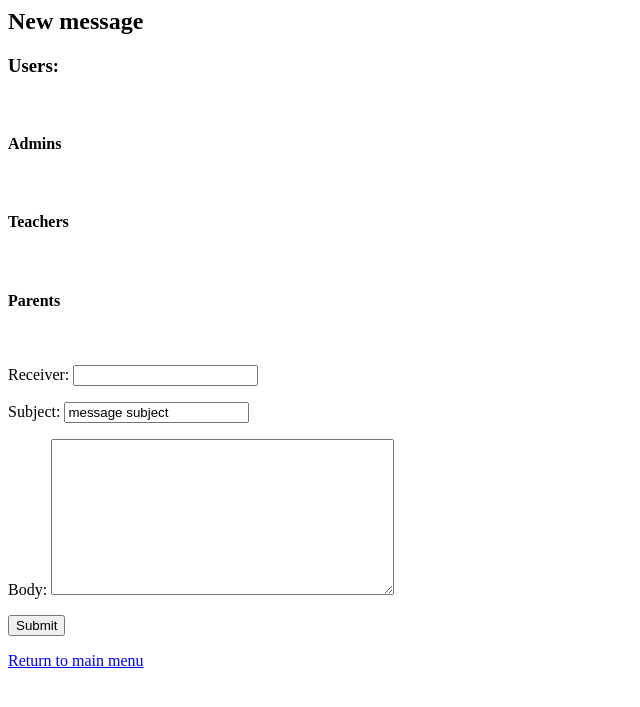
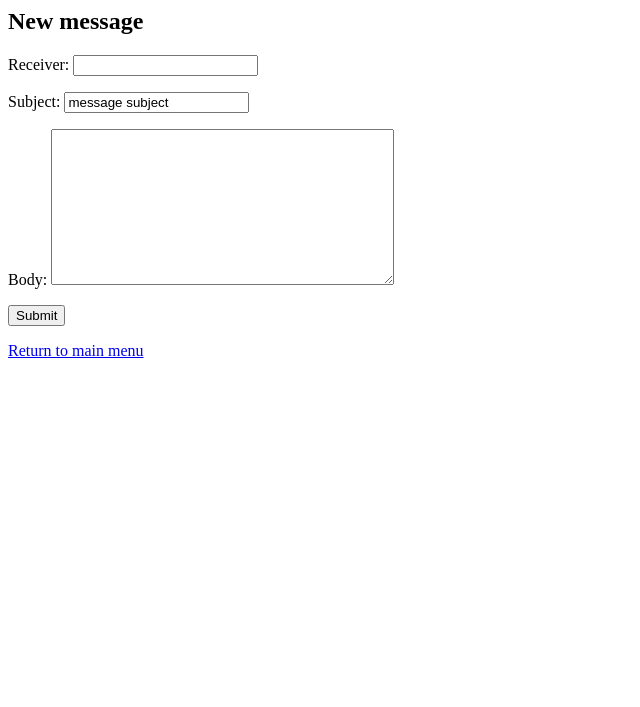
Before and after one commit to RotemLibrati/BS_PM2021_TEAM_27, a Django app: template BS_PM2021_TEAM_27/Preschool_Play/templates/Preschool_Play/new-message.html in a window 1280 px wide. Shown: the top 707 px of the page, without its empty margins (0-640 px from the left). Run offline with Django 3.2, Linux system fonts and the light colour scheme; the template is opened without the code that fills it: values that come from a table or form of the project are taken from there, others are empty.

Commit message:
BSPM2021T27-100 GUI for display list of users, title and body.

```diff
--- a/BS_PM2021_TEAM_27/Preschool_Play/templates/Preschool_Play/new-message.html
+++ b/BS_PM2021_TEAM_27/Preschool_Play/templates/Preschool_Play/new-message.html
@@ -1,27 +1,6 @@
 <form action="{% url 'Preschool_Play:new-message' %}" method="POST">
     {% csrf_token %}
     <h2>New message</h2>
-    <h3>Users:</h3><br>
-    <h4>
-        Admins
-    </h4><br>
-    <ul>
-        {% for a in admins %}
-        <li>{{a}}</li>
-        {% endfor %}
-    </ul>
-    <h4>Teachers</h4><br>
-    <ul>
-        {% for t in teachers %}
-        <li>{{t}}</li>
-        {% endfor %}
-    </ul>
-    <h4>Parents</h4><br>
-    <ul>
-        {% for p in parents %}
-        <li>{{p}}</li>
-        {% endfor %}
-    </ul>
     {{form.as_p}}
     <button type="submit">Submit</button>
 </form>
```
